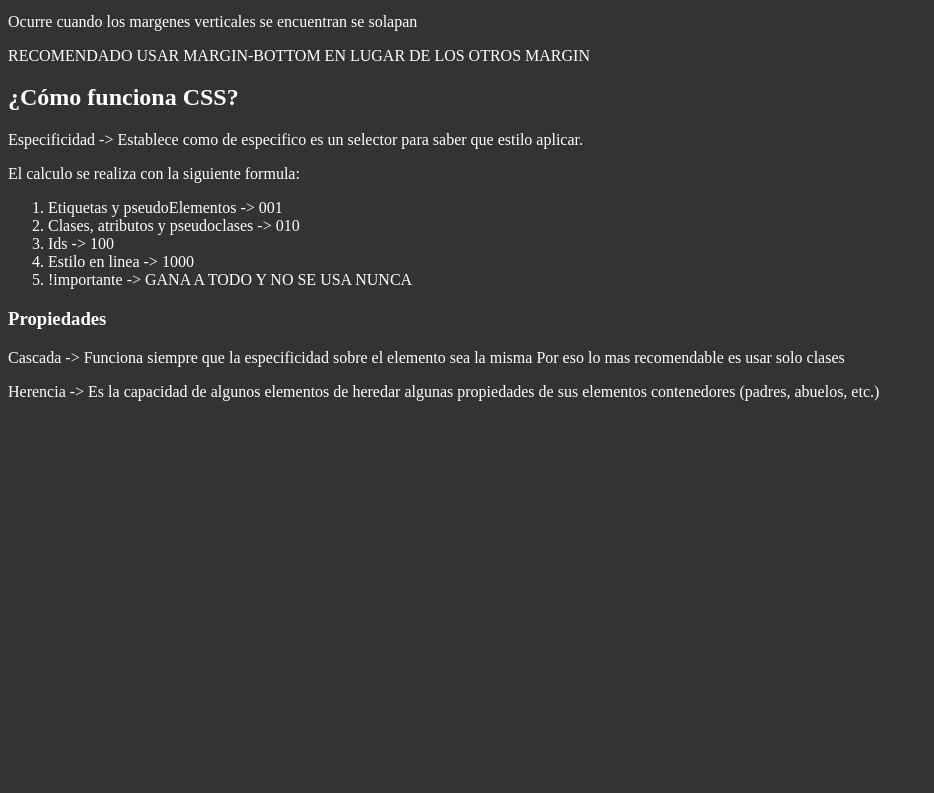
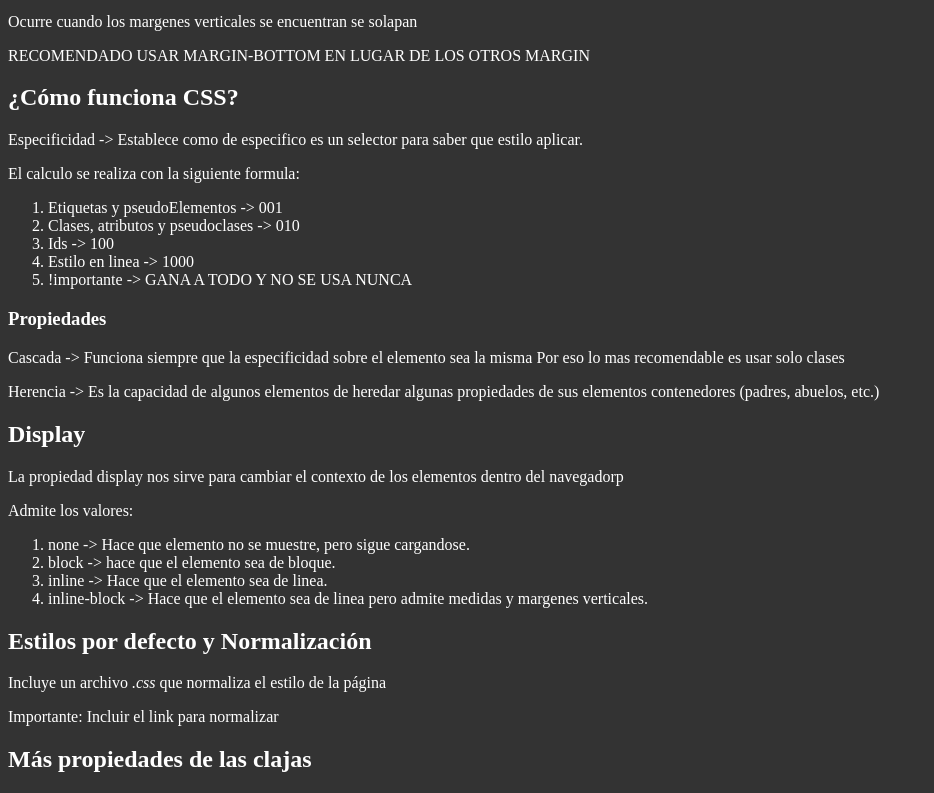
Before and after one commit to FF3456/Proyecto-1, a plain HTML site: page index.html in a window 1280 px wide. Shown: the part 1958-2751 px from the top of the page, without its empty margins (0-934 px from the left). Before the commit the page ends 2375 px from the top, so only its background shows below. Drawn offline with Linux system fonts and the light colour scheme.

Commit message:
addition to the index

```diff
--- a/index.html
+++ b/index.html
@@ -143,17 +143,36 @@
                 <p>Especificidad -> Establece como de especifico es un selector para saber que estilo aplicar.</p>
                 <p>El calculo se realiza con la siguiente formula:</p>
                 <ol>
-                <li>Etiquetas y pseudoElementos -> 001</li>
-                <li>Clases, atributos y pseudoclases -> 010</li>
-                <li>Ids -> 100</li>
-                <li>Estilo en linea -> 1000</li>
-                <li>!importante -> GANA A TODO Y NO SE USA NUNCA</li>
+                    <li>Etiquetas y pseudoElementos -> 001</li>
+                    <li>Clases, atributos y pseudoclases -> 010</li>
+                    <li>Ids -> 100</li>
+                    <li>Estilo en linea -> 1000</li>
+                    <li>!importante -> GANA A TODO Y NO SE USA NUNCA</li>
                 </ol>
                 <h3>Propiedades</h3>
                 <p>Cascada -> Funciona siempre que la especificidad sobre el elemento sea la misma
                 Por eso lo mas recomendable es usar solo clases</p>
                 <p>Herencia -> Es la capacidad de algunos elementos de heredar algunas propiedades de sus elementos contenedores (padres, abuelos, etc.)</p>
             </article>
+            <article>
+                <h2>Display</h2>
+                <p>La propiedad display nos sirve para cambiar el contexto de los elementos dentro del navegadorp</p>
+                <p>Admite los valores: </p>
+                <ol>
+                    <li>none -> Hace que elemento no se muestre, pero sigue cargandose.</li>
+                    <li>block -> hace que el elemento sea de bloque.</li>
+                    <li>inline -> Hace que el elemento sea de linea.</li>
+                    <li>inline-block -> Hace que el elemento sea de linea pero admite medidas y margenes verticales.</li>
+                </ol>
+            </article>
+            <article>
+                <h2>Estilos por defecto y Normalización</h2>
+                <p>Incluye un archivo <i>.css</i> que normaliza el estilo de la página</p>
+                <p>Importante: Incluir el link para normalizar</p>
+            </article>
+            <article>
+                <h2>Más propiedades de las clajas</h2>
+            </article>
         </section>
 
     </main>
```
